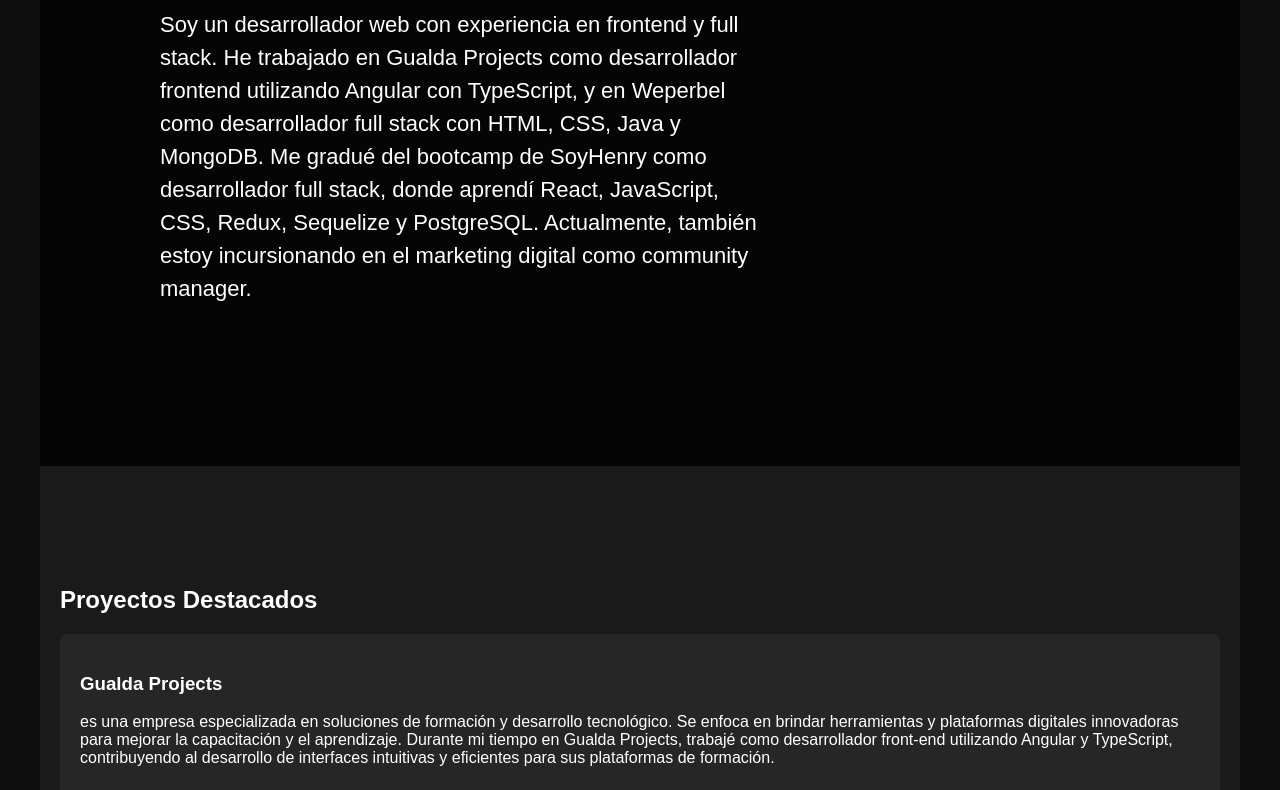
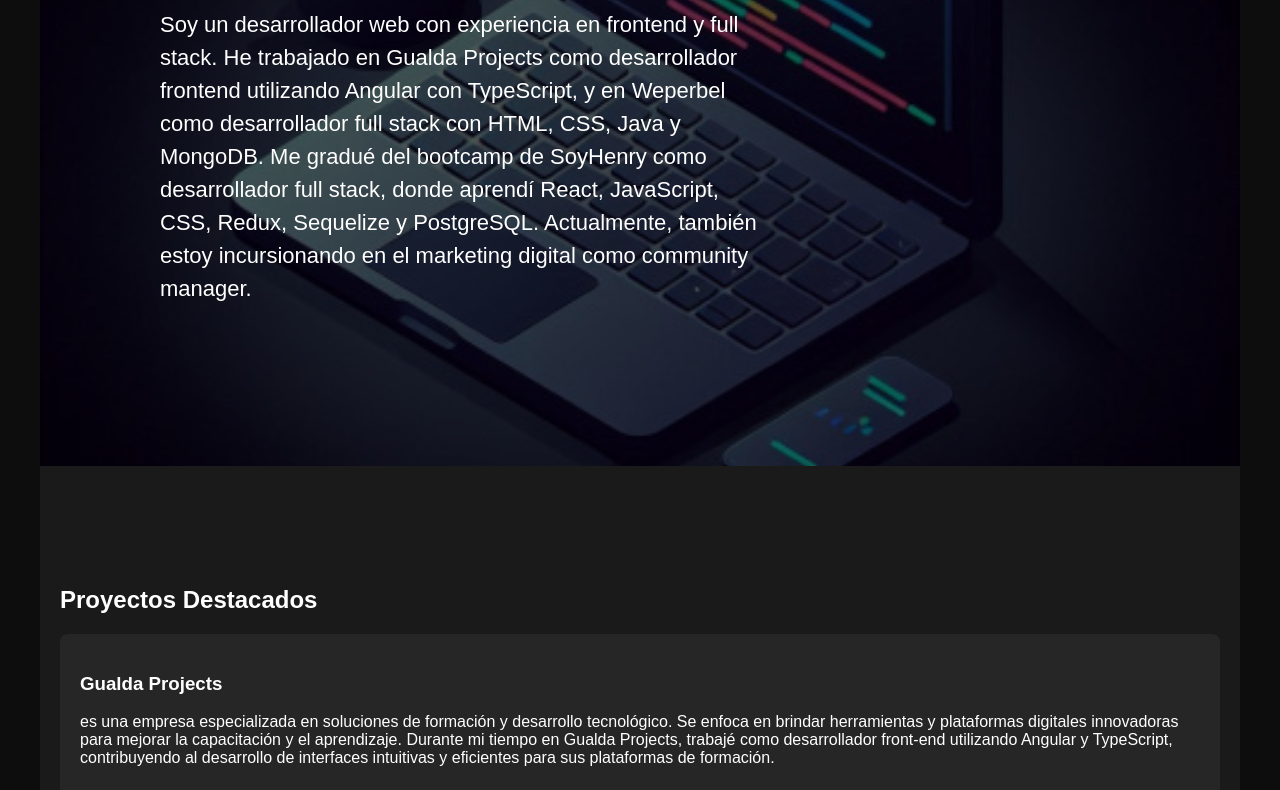
Before and after one commit to Spereyraemanuel/Portafolio, a plain HTML site: page index.html in a window 1280 px wide. Shown: the part 414-1204 px from the top of the page. Drawn offline with Linux system fonts and the light colour scheme; a script that the page names is missing.

Commit message:
Update styles.css

```diff
--- a/styles.css
+++ b/styles.css
@@ -61,8 +61,7 @@ nav ul li a:hover {
     display: flex;
     align-items: center;
     justify-content: flex-start;
-    background: url('hero_setup.jpg') no-repeat center center/cover;
-
+     background: url('imagenes/hero_setup.jpg') no-repeat center center/cover;
     padding: 0 10%;
     position: relative;
 }
```
